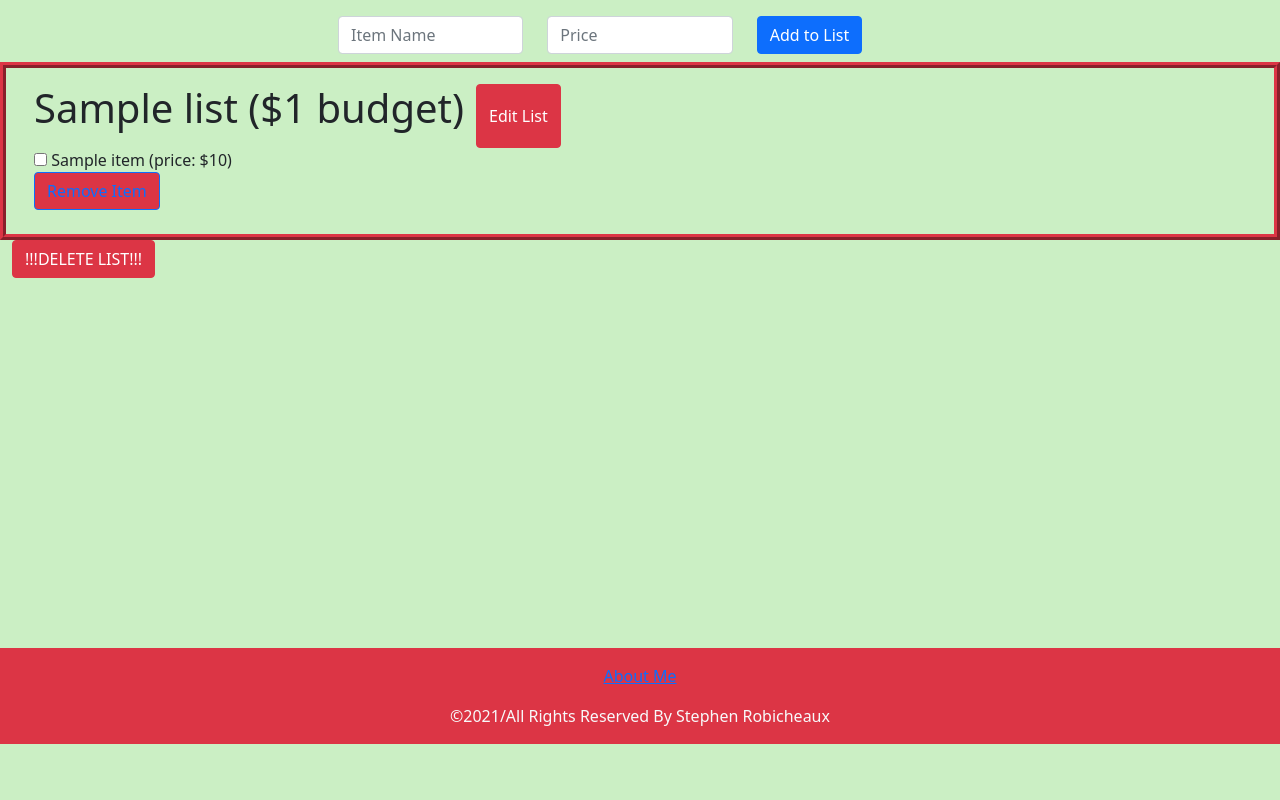
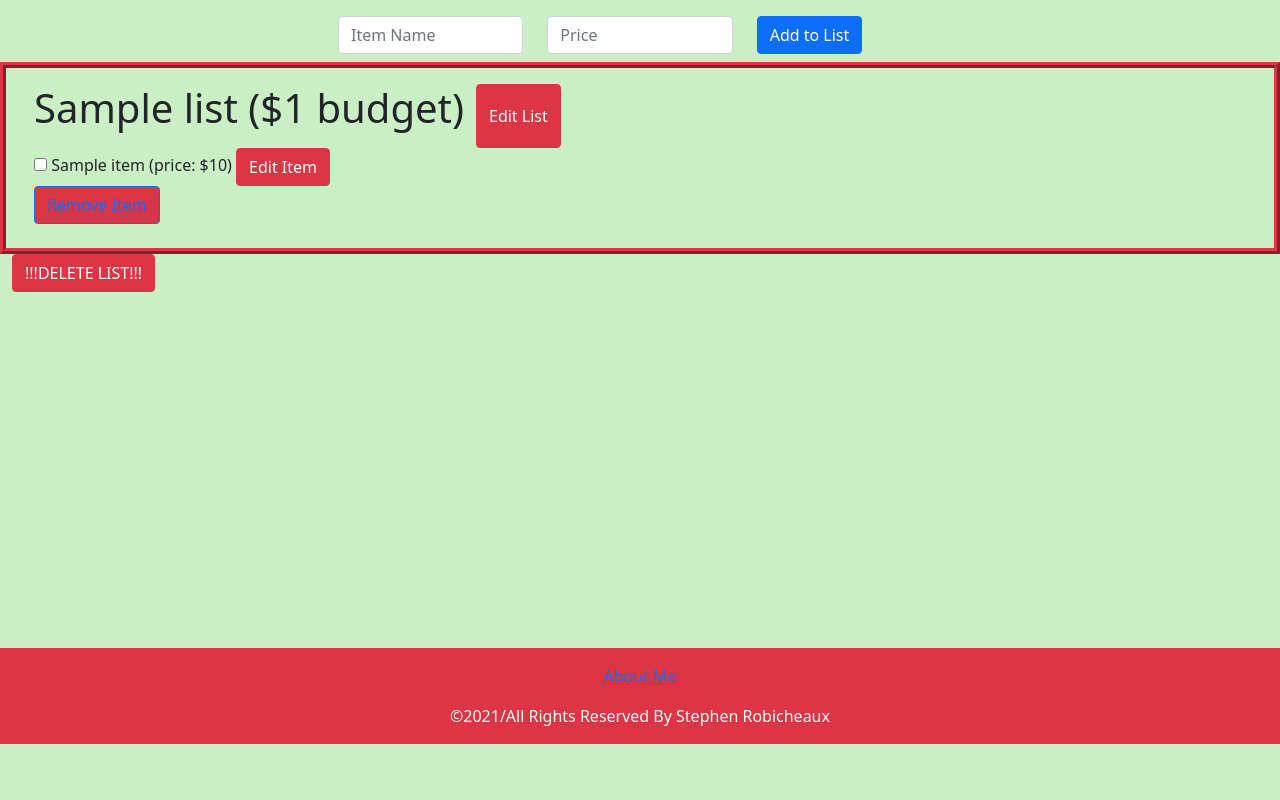
Before and after one commit to stephenrobic/shopping-organizer, a Django app: page /list_details/1/ in a window 1280 px wide. Shown: the part 56-856 px from the top of the page. Run offline with Django 3.2, Linux system fonts and the light colour scheme; tables that the repository leaves empty hold one stand-in row (values such as "Sample post"); parts of the project's set-up code (start-up, migrations or seed data) failed here and were passed over; some libraries are stand-ins or nearby versions.

Commit message:
Edit item name and price in list_details (#12)

```diff
--- a/shopping_list/templates/shopping_list/detail.html
+++ b/shopping_list/templates/shopping_list/detail.html
@@ -63,7 +63,34 @@
                     {% if error_message %}<p><strong>{{ error_message }}</strong></p>{% endif %}
                     {% for item in list0.items.all %}
                         <input type="checkbox" name="item" id="item{{ forloop.counter }}" value="{{ item.id }}">
-                        <label for="item{{ forloop.counter }}">{{ item.name }} (price: ${{ item.price }})</label><br>
+                        <label for="item{{ forloop.counter }}">{{ item.name }} (price: ${{ item.price }})</label>
+                        <!-- Edit List Trigger Modal -->
+                        <button type="button" name="edit_item" value="{{ item.id }}" class="col-auto btn btn-danger" data-bs-toggle="modal" data-bs-target="#editItem">
+                            Edit Item
+                        </button><br>
+                        <!-- Deletion Modal -->
+                        <div class="modal fade" id="editItem" data-bs-backdrop="static" data-bs-keyboard="false" tabindex="-1" aria-labelledby="editItemLabel" aria-hidden="true">
+                            <div class="modal-dialog modal-dialog-centered">
+                                <div class="modal-content">
+                                    <div class="modal-header">
+                                        <h5 class="modal-title" id="editItemLabel">Enter new item name and cost for {{ item.name }}</h5>
+                                        <button type="button" class="btn-close" data-bs-dismiss="modal" aria-label="Close"></button>
+                                    </div>
+                                    <div class="mb-3 input-group">
+                                        <label for="new_item_name" class="col-form-label">Edited Item Name:</label>
+                                        <input type="text" class="form-control" name="new_item_name" id="new_item_name">
+                                    </div>
+                                    <div class="mb-3 input-group">
+                                        <label for="new_item_price" class="col-form-label">New Item Price:</label>
+                                        <textarea class="form-control" name="new_item_price" id="new_item_price"></textarea>
+                                    </div>
+                                    <div class="modal-footer">
+                                        <button type="submit" name="edit_item" value="{{ item.id }}" class="btn btn-success btn-outline-dark">Submit</button>
+                                        <button type="button" class="btn btn-danger btn-outline-dark" data-bs-dismiss="modal">No</button>
+                                    </div>
+                                </div>
+                            </div>
+                        </div>
                     {% endfor %}
                 </div>
                 <div class="">
--- a/shopping_list/views.py
+++ b/shopping_list/views.py
@@ -57,6 +57,16 @@ def list_details(request, list_id):
                 current_list.budget = new_list_budget
             current_list.save()
             return HttpResponseRedirect('/list_details/%i' % list_id)
+        if request.POST.get("edit_item"):
+            item_id = request.POST.get("edit_item")
+            if request.POST.get("new_item_name"):
+                new_item_name = request.POST.get("new_item_name")
+                current_list.items.filter(pk=item_id).update(name=new_item_name)
+            if request.POST.get("new_item_price"):
+                new_item_price = request.POST.get("new_item_price")
+                current_list.items.filter(pk=item_id).update(price=new_item_price)
+            current_list.save()
+            return HttpResponseRedirect('/list_details/%i' % list_id)
     list0 = get_object_or_404(List, pk=list_id)
     context = {'list0': list0} | available_lists(request)
     return render(request, 'shopping_list/detail.html', context)
```
